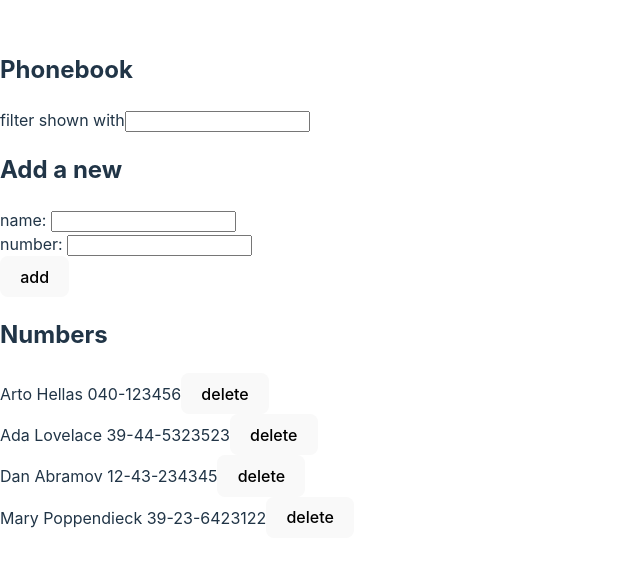
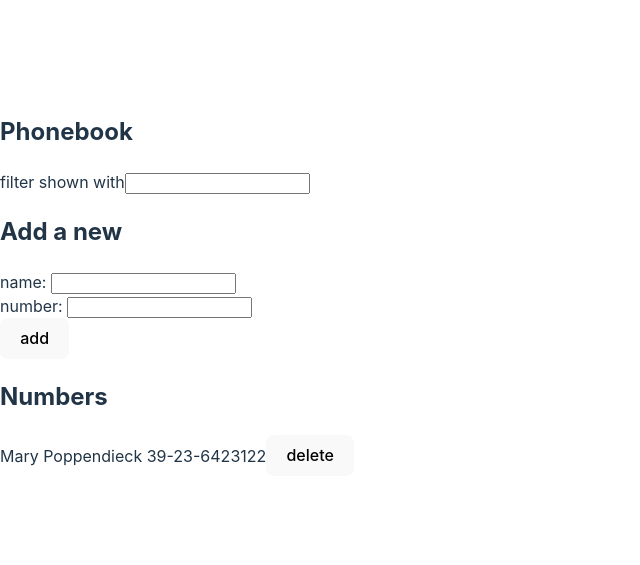
Before and after one commit to mankeli86/FullStackOpen23, a React (Vite) app in the folder osa2/puhelinluettelo/: page / in a window 1280 px wide. Shown: the part 115-680 px from the top of the page, without its empty margins (0-640 px from the left). Built offline with nearby package versions, Linux system fonts and the light colour scheme; data requests are answered from the project's data file.

Commit message:
puhelinluettelo step12

```diff
--- a/osa2/puhelinluettelo/db.json
+++ b/osa2/puhelinluettelo/db.json
@@ -1,20 +1,5 @@
 {
-  "persons":[
-    {
-      "name": "Arto Hellas",
-      "number": "040-123456",
-      "id": 1
-    },
-    {
-      "name": "Ada Lovelace",
-      "number": "39-44-5323523",
-      "id": 2
-    },
-    {
-      "name": "Dan Abramov",
-      "number": "12-43-234345",
-      "id": 3
-    },
+  "persons": [
     {
       "name": "Mary Poppendieck",
       "number": "39-23-6423122",
--- a/osa2/puhelinluettelo/src/App.jsx
+++ b/osa2/puhelinluettelo/src/App.jsx
@@ -102,14 +102,27 @@ const App = () => {
                   .then(p => {
                     setPersons(p)
                     setFilteredNames(p)
+                    setErrorMessage(
+                      `${newName} was changed`
+                    )
+                    setTimeout(() => {
+                      setErrorMessage(null)
+                    }, 3000)
                   })
             })
-        setErrorMessage(
-          `${newName} was changed`
-        )
-        setTimeout(() => {
-          setErrorMessage(null)
-        }, 3000)
+          .catch(error => {
+            setErrorMessage(`Information of ${newName} has already been removed from server`)
+            setTimeout(() => {
+              setErrorMessage(null)
+            }, 3000)
+
+            contactService
+              .getAll()
+                .then(p => {
+                  setPersons(p)
+                  setFilteredNames(p)
+                })
+          })
       }
     }
     else {
```
